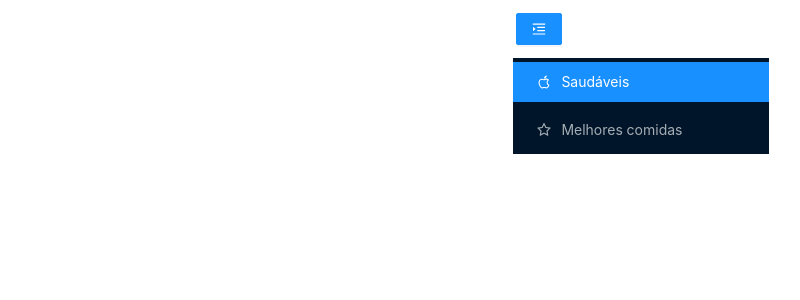
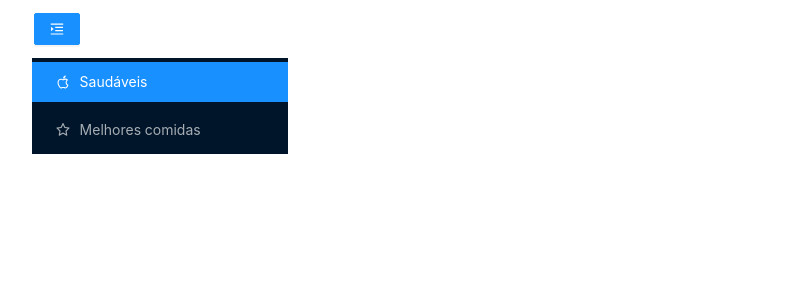
Before and after one commit to matheusgasparotto/Cantina-Kenzie, a React (Create React App) app: page / in a window 1280 px wide. Shown: the top 300 px of the page, without its empty margins (5-805 px from the left). Built offline with nearby package versions, Linux system fonts and the light colour scheme.

Commit message:
fix: Margin in the products

```diff
--- a/src/App.css
+++ b/src/App.css
@@ -14,11 +14,14 @@
 }
 
 .ant-row{
-  width: 60%;
+  width:100%;
+
+}
+
+.products{
+  width: 70%;
   margin:10px;
 }
-
-
 
 @media (prefers-reduced-motion: no-preference) {
   .App-logo {
--- a/src/App.js
+++ b/src/App.js
@@ -16,7 +16,7 @@ import Product from "./Pages/Product-page";
 import { useHistory } from "react-router-dom";
 
 const App = () => {
-  const productsURL = useHistory();
+  const productsURL = useHistory("/saudaveis");
   const [collapsed, setColapsed] = useState(false);
 
   const toggleColapsed = () => {
@@ -48,9 +48,11 @@ const App = () => {
           </Menu.Item>
         </Menu>
       </div>
-      <Switch className="products">
-        <Product products={products} History={productsURL} />
-      </Switch>
+      <div className='products'>
+        <Switch>
+          <Product products={products} History={productsURL} />
+        </Switch>
+      </div>
     </div>
   );
 };
```
